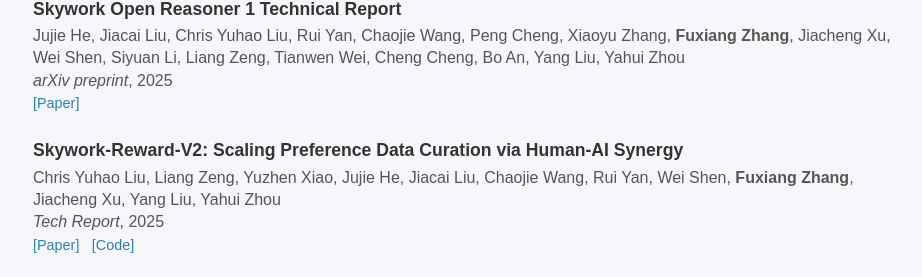
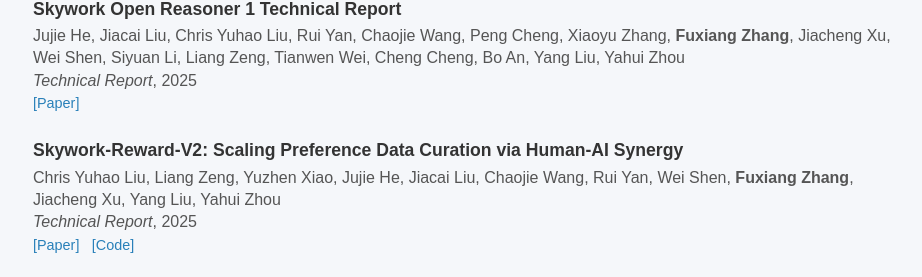
Before and after one commit to Fuxiang-Zhang/fuxiang-zhang.github.io, a plain HTML site: page index.html in a window 1280 px wide. Shown: the part 2324-2601 px from the top of the page, without its empty margins (347-1269 px from the left). Drawn offline with Linux system fonts and the light colour scheme.

Commit message:
Update text

```diff
--- a/index.html
+++ b/index.html
@@ -271,7 +271,7 @@
     <h5>Skywork Open Reasoner 1 Technical Report</h5>
     <p>
       Jujie He, Jiacai Liu, Chris Yuhao Liu, Rui Yan, Chaojie Wang, Peng Cheng, Xiaoyu Zhang, <strong>Fuxiang Zhang</strong>, Jiacheng Xu, Wei Shen, Siyuan Li, Liang Zeng, Tianwen Wei, Cheng Cheng, Bo An, Yang Liu, Yahui Zhou<br>
-      <em>arXiv preprint</em>, 2025<br>
+      <em>Technical Report</em>, 2025<br>
       <span class="links"><a href="https://arxiv.org/abs/2505.22312">[Paper]</a></span>
     </p>
   </div>
@@ -280,7 +280,7 @@
     <h5>Skywork-Reward-V2: Scaling Preference Data Curation via Human-AI Synergy</h5>
     <p>
       Chris Yuhao Liu, Liang Zeng, Yuzhen Xiao, Jujie He, Jiacai Liu, Chaojie Wang, Rui Yan, Wei Shen, <strong>Fuxiang Zhang</strong>, Jiacheng Xu, Yang Liu, Yahui Zhou<br>
-      <em>Tech Report</em>, 2025<br>
+      <em>Technical Report</em>, 2025<br>
       <span class="links"><a href="https://arxiv.org/abs/2507.01352">[Paper]</a> <a href="https://github.com/SkyworkAI/Skywork-Reward-V2">[Code]</a></span>
     </p>
   </div>
```
